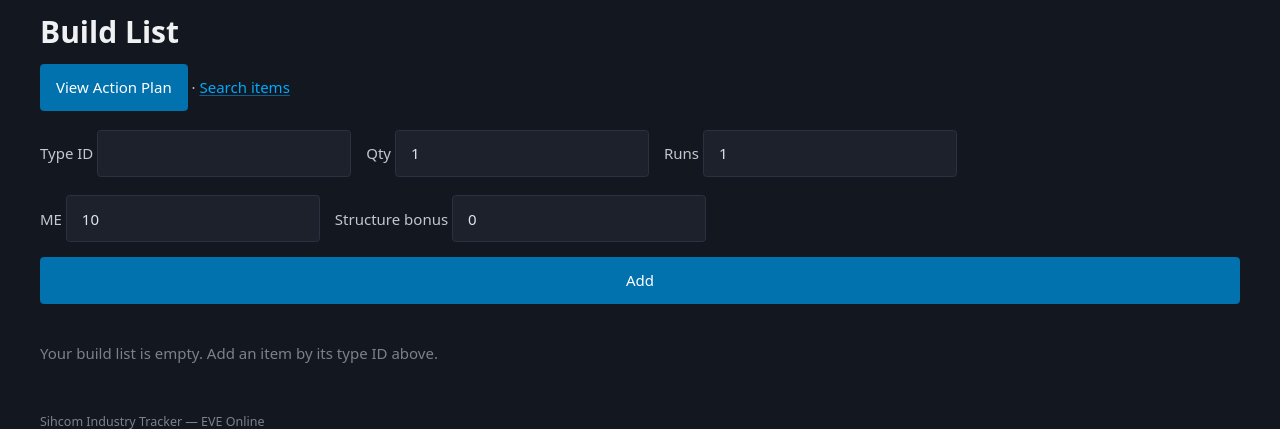
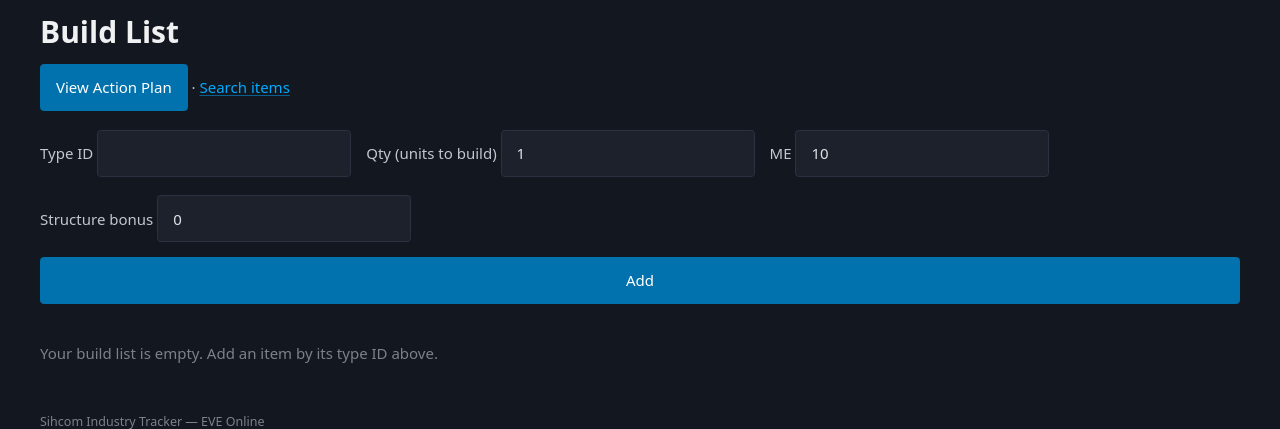
Before and after one commit to sihcomrepinuj/Sihcom-inventory-and-industry, a Flask app: page / in a window 1280 px wide. Shown: the part 89-518 px from the top of the page. Run offline with Flask 3, Linux system fonts and the light colour scheme; some libraries are stand-ins or nearby versions.

Commit message:
fix: qty drives plan (derive runs); guard add input; upsert build list by type_id
Co-Authored-By: Claude Opus 4.8 (1M context) <noreply@anthropic.com>

```diff
--- a/app.py
+++ b/app.py
@@ -6,6 +6,7 @@ Deployable to Railway with gunicorn.
 """
 
 import logging
+import math
 import os
 import secrets
 import time
@@ -368,20 +369,28 @@ def _resolve_targets(sde, targets):
         bp_id = sde.find_blueprint_for_product(t["type_id"])
         if bp_id is None:
             continue  # not manufacturable
+        qpr = sde.get_product_qty_per_run(bp_id) or 1
+        qty = t.get("qty", 1)
+        # Qty (product units) is the driver. runs is an optional advanced
+        # override; when absent, derive whole runs from qty (rounding up so we
+        # build at least the requested units).
+        runs = t.get("runs")
+        if not runs:
+            runs = max(1, math.ceil(qty / qpr))
+        needed = runs * qpr  # actual units produced (>= qty, whole runs only)
         children = resolve_material_chain(
             sde, bp_id,
             me_level=t.get("me", 10),
-            runs=t.get("runs", 1),
+            runs=runs,
             structure_bonus=t.get("structure_bonus", 0.0),
         )
-        qpr = sde.get_product_qty_per_run(bp_id) or 1
         # TODO: merge_trees() labels every top-level product as activity_id=1
         # (manufacturing). Reaction-built products are therefore shown as
         # manufacturing. Passing the true activity would require a new
         # plan.Target.activity_id field (out of scope for this task).
         out.append(plan.Target(
             type_id=t["type_id"], name=t["name"], blueprint_type_id=bp_id,
-            needed=t.get("runs", 1) * qpr, children=children,
+            needed=needed, children=children,
         ))
     return out
 
@@ -427,14 +436,23 @@ def _compute_plan():
 
 @app.route("/build-list/add", methods=["POST"])
 def build_list_add():
-    tid = int(request.form["type_id"])
+    try:
+        tid = int(request.form["type_id"])
+        qty = int(request.form.get("qty", 1))
+        me = int(request.form.get("me", 10))
+        structure_bonus = float(request.form.get("structure_bonus", 0))
+    except (KeyError, ValueError) as e:
+        flash(f"Invalid input: {e}")
+        return redirect(url_for("index"))
     sde = get_sde()
     build_list.add({
         "type_id": tid, "name": sde.get_type_name(tid),
-        "qty": int(request.form.get("qty", 1)),
-        "runs": int(request.form.get("runs", 1)),
-        "me": int(request.form.get("me", 10)),
-        "structure_bonus": float(request.form.get("structure_bonus", 0)),
+        "qty": qty,
+        # runs is an optional advanced override; the form no longer surfaces it,
+        # so store None and let _resolve_targets derive runs from qty.
+        "runs": None,
+        "me": me,
+        "structure_bonus": structure_bonus,
         "buy_set": [], "build_station": None,
     })
     return redirect(url_for("index"))
--- a/build_list.py
+++ b/build_list.py
@@ -17,8 +17,19 @@ def save(targets: list[dict], path=DEFAULT_PATH) -> None:
 
 
 def add(target: dict, path=DEFAULT_PATH) -> None:
+    """Upsert by type_id: replace an existing target in place, else append.
+
+    Keeps the build list a set keyed by type_id (remove() already deletes all
+    matches), so adding the same product twice updates it rather than creating a
+    duplicate row.
+    """
     targets = load(path)
-    targets.append(target)
+    for i, t in enumerate(targets):
+        if t["type_id"] == target["type_id"]:
+            targets[i] = target
+            break
+    else:
+        targets.append(target)
     save(targets, path)
 
 
--- a/templates/build_list.html
+++ b/templates/build_list.html
@@ -6,8 +6,7 @@
 
 <form method="post" action="{{ url_for('build_list_add') }}" class="controls">
     <label>Type ID <input type="number" name="type_id" required></label>
-    <label>Qty <input type="number" name="qty" value="1"></label>
-    <label>Runs <input type="number" name="runs" value="1"></label>
+    <label>Qty (units to build) <input type="number" name="qty" value="1"></label>
     <label>ME <input type="number" name="me" value="10"></label>
     <label>Structure bonus <input type="number" step="0.01" name="structure_bonus" value="0"></label>
     <button type="submit">Add</button>
@@ -16,7 +15,7 @@
 {% if targets %}
 <table>
     <thead>
-        <tr><th>Item</th><th>Type ID</th><th>Qty</th><th>Runs</th><th>ME</th><th></th></tr>
+        <tr><th>Item</th><th>Type ID</th><th>Qty</th><th>ME</th><th></th></tr>
     </thead>
     <tbody>
     {% for t in targets %}
@@ -24,7 +23,6 @@
             <td>{{ t.name }}</td>
             <td>{{ t.type_id }}</td>
             <td>{{ t.qty }}</td>
-            <td>{{ t.runs }}</td>
             <td>{{ t.me }}</td>
             <td>
                 <form method="post" action="{{ url_for('build_list_remove', type_id=t.type_id) }}">
```
Also changed, not shown: tests/test_app_plan.py (+1 -1 lines), tests/test_build_list.py (+11 -0 lines).
